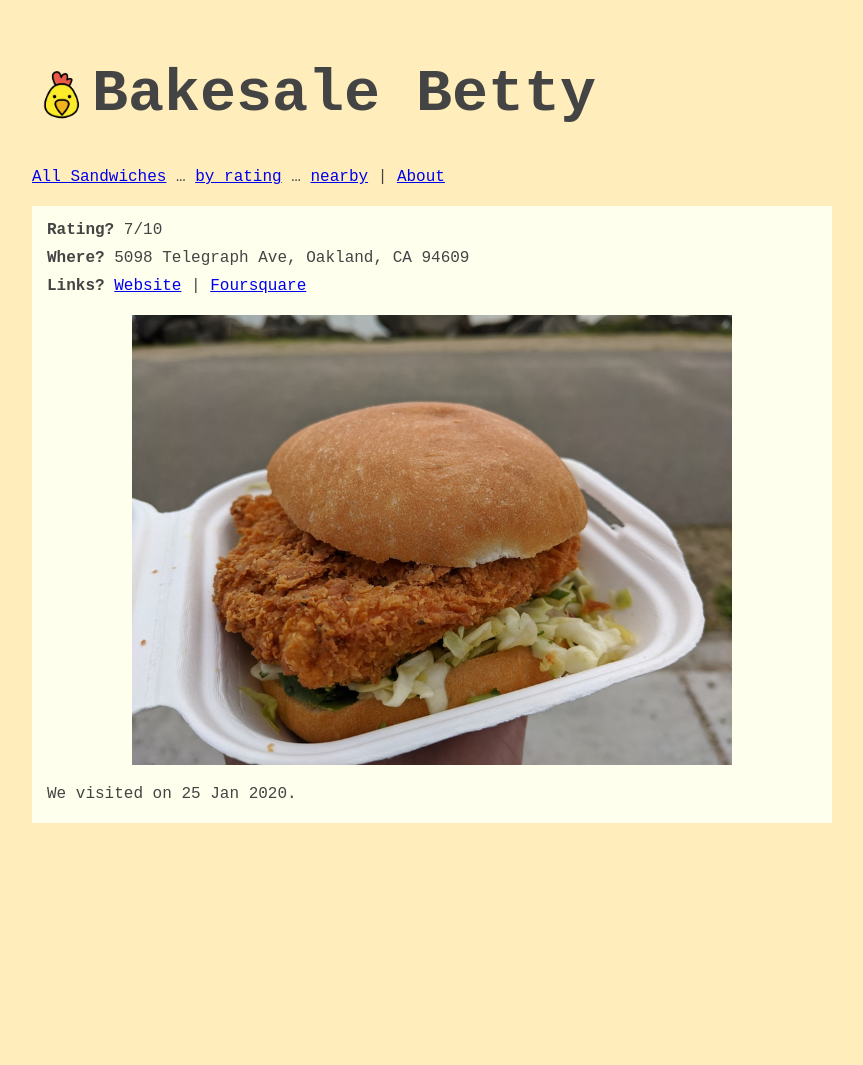
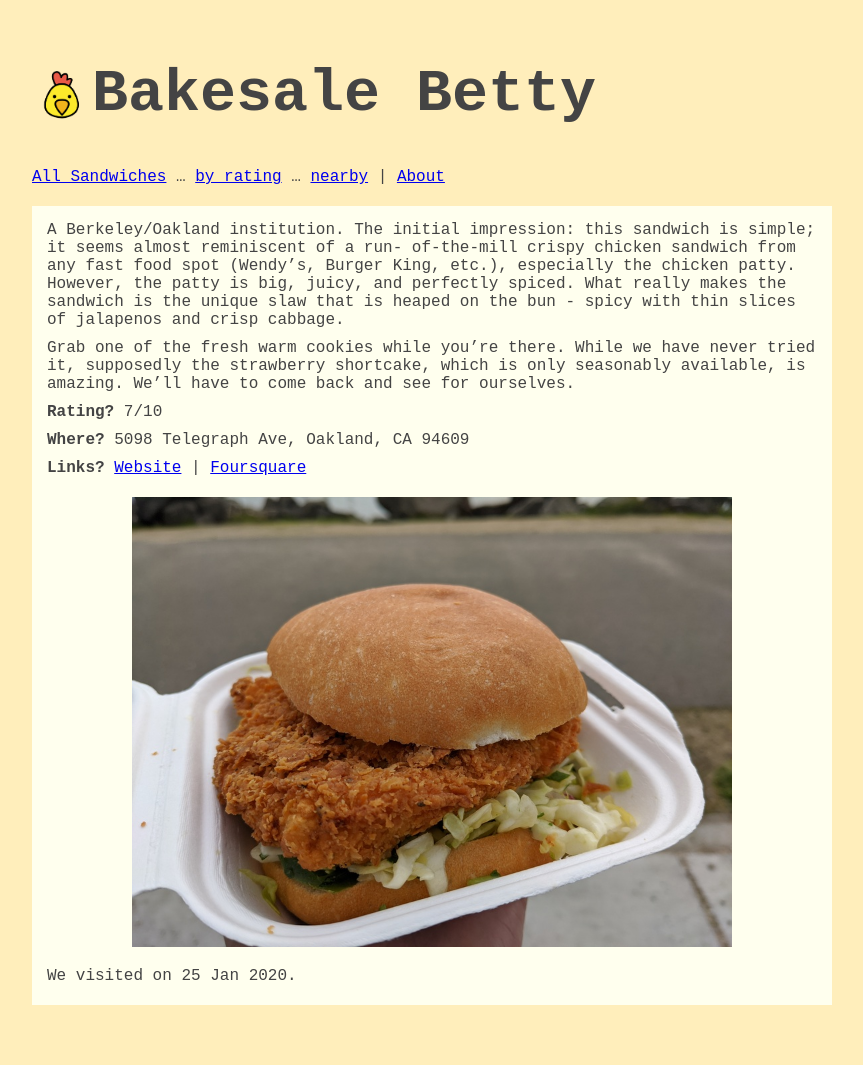
Before and after one commit to stefanthoss/chickenonabun, a Jekyll site: the page built from _posts/2020-01-25-bakesale-betty.md, in a window 1280 px wide. Shown: the whole page, without its empty margins (208-1071 px from the left). Built offline with Jekyll 4.4.1, drawn with Linux system fonts in a browser that asks for light colours; before the commit the page ends 900 px from its top, so only the background shows below that.

Commit message:
Add text for Bakesale Betty

```diff
--- a/_posts/2020-01-25-bakesale-betty.md
+++ b/_posts/2020-01-25-bakesale-betty.md
@@ -6,3 +6,11 @@
 rating: 7
 website: https://bakesalebetty.net
 ---
+
+A Berkeley/Oakland institution. The initial impression: this sandwich is simple; it seems almost reminiscent of a run-
+of-the-mill crispy chicken sandwich from any fast food spot (Wendy's, Burger King, etc.), especially the chicken patty.
+However, the patty is big, juicy, and perfectly spiced. What really makes the sandwich is the unique slaw that is
+heaped on the bun - spicy with thin slices of jalapenos and crisp cabbage.
+
+Grab one of the fresh warm cookies while you're there. While we have never tried it, supposedly the strawberry
+shortcake, which is only seasonably available, is amazing. We'll have to come back and see for ourselves.
```
